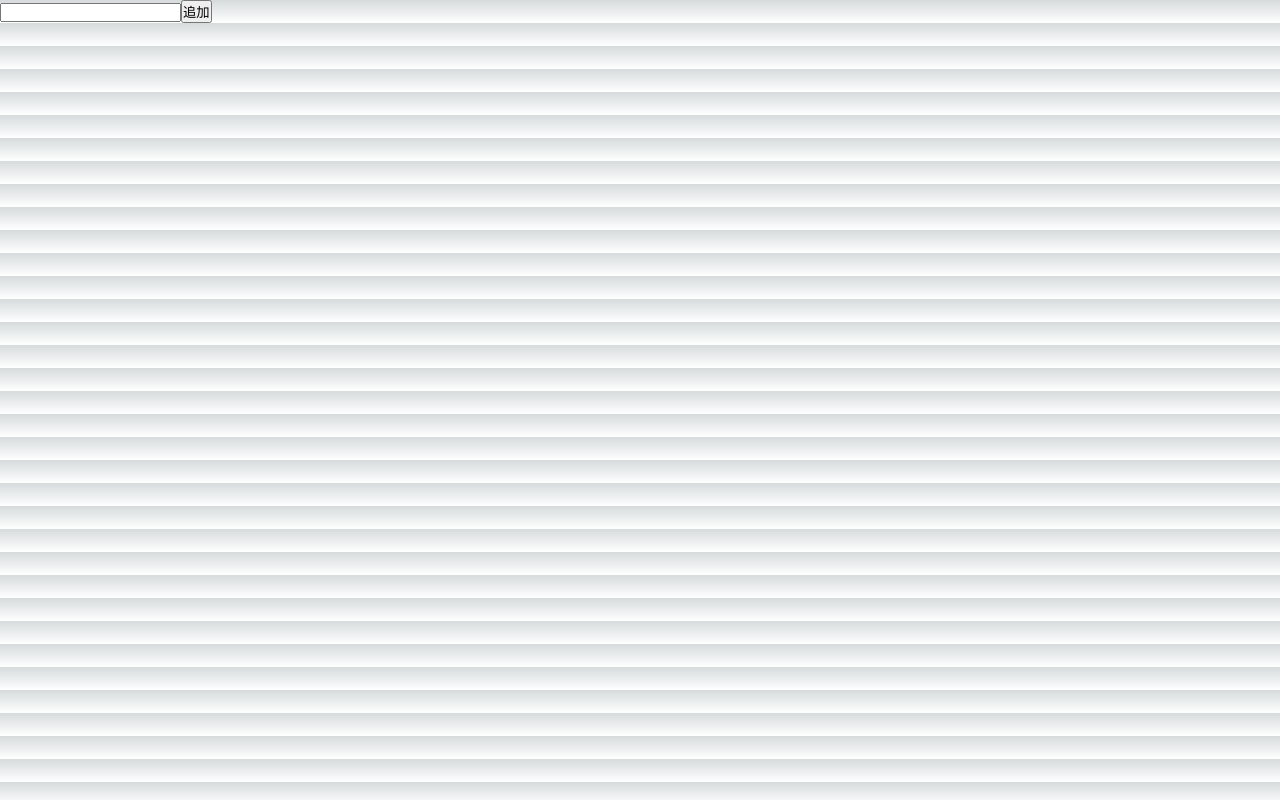
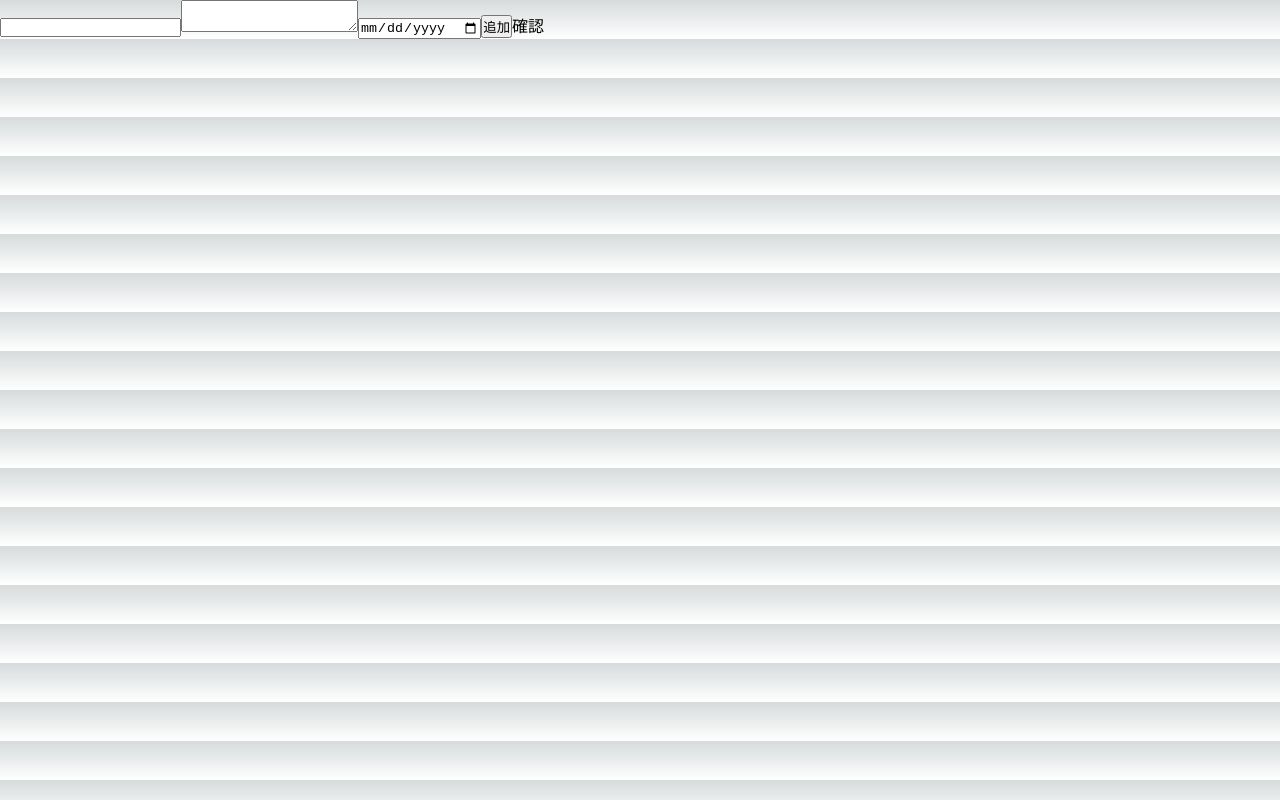
Before and after one commit to RyoTTT/nextTodo, a Next.js app: page /todos/todos in a window 1280 px wide. Built offline with nearby package versions, Linux system fonts and the light colour scheme.

Commit message:
recoilで値が渡せているか確認

```diff
--- a/atoms/atoms.ts
+++ b/atoms/atoms.ts
@@ -3,7 +3,9 @@ import {atom} from 'recoil';
 export type TodoType = {
     id:number,
     text:string,
-    state:number
+    state:number,
+    detail:string,
+    date:string
   }
 
 export const TodoList =  atom<TodoType[]>({
--- a/pages/todos/todos.tsx
+++ b/pages/todos/todos.tsx
@@ -1,39 +1,55 @@
-import React, { useState } from 'react'
-import { useRecoilState } from 'recoil'
-import { TodoList } from '../../atoms/atoms'
+import Link from "next/link";
+import React, { useState } from "react";
+import { useRecoilState } from "recoil";
+import { TodoList, TodoType } from "../../atoms/atoms";
 
-type TodoType = {
-  id:number,
-  text:string,
-  state:number
-}
+const Todos = () => {
+  const [todos, setTodos] = useRecoilState<TodoType[]>(TodoList);
+  const [todoText, setTodoText] = useState("");
+  const [todoDetails, setTodoDetails] = useState<string>("");
+  const [todoDate, setTodoDate] = useState<string>("");
+  const [todoId, setTodoId] = useState(1);
 
-const  Todos= () => {
-const [todos,setTodos] = useRecoilState<TodoType[]>(TodoList);
-const [todoText,setTodoText] = useState("");
-const [todoId,setTodoId] = useState(1);
-
-const textSet = (e:React.ChangeEvent<HTMLInputElement>) => {
+  const textSet = (e: React.ChangeEvent<HTMLInputElement>) => {
     e.preventDefault();
     setTodoText(e.target.value);
-}
+  };
 
-const addTodoList = () => {
-    const newTodo:TodoType = {
-        id:todoId,
-        text:todoText,
-        state:1
-    }
-    setTodos([...todos,newTodo])
-    console.log(todos)
+  const detailSet = (e: React.ChangeEvent<HTMLTextAreaElement>) => {
+    e.preventDefault();
+    setTodoDetails(e.target.value);
+  };
+
+  const dateSet = (e: React.ChangeEvent<HTMLInputElement>) => {
+    e.preventDefault();
+    setTodoDate(e.target.value);
+  };
+
+  const addTodoList = () => {
+    if (todoText === "" || todoDetails === "" || todoDate === "") return;
+    const newTodo: TodoType = {
+      id: todoId,
+      text: todoText,
+      state: 1,
+      detail: todoDetails,
+      date: todoDate,
+    };
+    setTodos([...todos, newTodo]);
+    console.log(todos);
     setTodoId(todoId + 1);
-}
+  };
   return (
+    <>
     <div>
-        <input onChange={textSet} type="text" value={todoText}></input>
-        <button onClick={addTodoList}>追加</button>
+      <input onChange={textSet} type="text" value={todoText}></input>
+      <textarea onChange={detailSet}></textarea>
+      <input type="date" onChange={dateSet}></input>
+      <button onClick={addTodoList}>追加</button>
+      <Link href="/todos/detail">確認</Link>
     </div>
-  )
-}
+
+    </>
+  );
+};
 
 export default Todos;
```
Also changed, not shown: pages/todos/detail.tsx (added, +17 -0 lines), pages/todos/todoEdit.tsx (deleted, +0 -9 lines).
